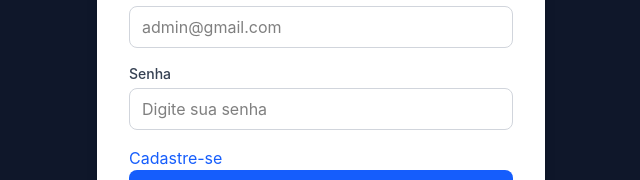
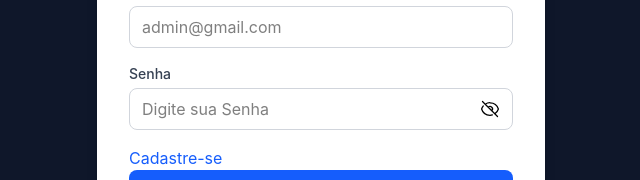
Before and after one commit to komura28/Pi-Front-End, a React (Vite) app: page /login in a window 1280 px wide. Shown: the part 362-542 px from the top of the page, without its empty margins (319-959 px from the left). Built offline with nearby package versions, Linux system fonts and the light colour scheme.

Commit message:
Adicionando Olho na Tela de Login

```diff
--- a/src/pages/auth/LoginPage.tsx
+++ b/src/pages/auth/LoginPage.tsx
@@ -18,6 +18,7 @@ export function LoginPage() {
         handleSubmit,
         formState: { errors, isSubmitting }
     } = useForm<LoginFormData>();
+    const [mostrarSenha, setMostrarSenha] = useState(false);
 
     async function handleLogin(data: LoginFormData) {
         try {
@@ -74,20 +75,35 @@ export function LoginPage() {
                         <label className="mb-1 block text-sm font-medium text-gray-700">
                             Senha
                         </label>
-                        <input
-                            type="password"
-                            className="w-full rounded-lg border border-gray-300 px-3 py-2 outline-none focus:border-blue-500"
-                            placeholder="Digite sua senha"
-                            {...register("senha", {
-                                required: "A senha é obrigatório",
-                            })}
-                        />
+                        <div className="gap-2 flex items-center w-full rounded-lg border border-gray-300 px-3 py-2 outline-none focus-within:border-blue-500 focus-within:ring-1">
+                            <input
+                                type={mostrarSenha ? "text" : "password"}
+                                className="w-full bg-transparent outline-none"
+                                placeholder="Digite sua Senha"
+                                {...register("senha", {
+                                    required: "Senha é obrigatório",
+                                })}
+                            />
+                            <button className="cursor-pointer"
+                                type="button"
+                                onClick={() => setMostrarSenha(!mostrarSenha)}>
+                                {mostrarSenha ? (
+                                    <svg xmlns="http://www.w3.org/2000/svg" fill="none" viewBox="0 0 24 24" strokeWidth={1.5} stroke="currentColor" className="w-5 h-5">
+                                        <path strokeLinecap="round" strokeLinejoin="round" d="M2.036 12.322a1.012 1.012 0 0 1 0-.639C3.423 7.51 7.36 4.5 12 4.5c4.638 0 8.573 3.007 9.963 7.178.07.207.07.431 0 .639C20.577 16.49 16.64 19.5 12 19.5c-4.638 0-8.573-3.007-9.963-7.178Z" />
+                                        <path strokeLinecap="round" strokeLinejoin="round" d="M15 12a3 3 0 1 1-6 0 3 3 0 0 1 6 0Z" />
+                                    </svg>
+                                ) : (
+                                    <svg xmlns="http://www.w3.org/2000/svg" fill="none" viewBox="0 0 24 24" strokeWidth={1.5} stroke="currentColor" className="w-5 h-5">
+                                        <path strokeLinecap="round" strokeLinejoin="round" d="M3.98 8.223A10.477 10.477 0 0 0 1.934 12C3.226 16.338 7.244 19.5 12 19.5c.993 0 1.953-.138 2.863-.395M6.228 6.228A10.451 10.451 0 0 1 12 4.5c4.756 0 8.773 3.162 10.065 7.498a10.522 10.522 0 0 1-4.293 5.774M6.228 6.228 3 3m3.228 3.228 3.65 3.65m7.894 7.894L21 21m-3.228-3.228-3.65-3.65m0 0a3 3 0 1 0-4.243-4.243m4.242 4.242L9.88 9.88" />
+                                    </svg>
+                                )}</button>
+                        </div>
 
-                        {/* {errors.senha && (
+                        {errors.senha && (
                             <p className="mt-1 text-sm text-red-600">
                                 {errors.senha.message}
                             </p>
-                        )} */}
+                        )}
                     </div>
 
                     {
--- a/src/pages/auth/RegisterPage.tsx
+++ b/src/pages/auth/RegisterPage.tsx
@@ -190,7 +190,7 @@ export function RegistroPage() {
                                     required: "Confirmação é obrigatório",
                                     validate: (senhaValida) => {
                                         if (senhaUser !== senhaValida) {
-                                            return "Senhas não coicidem"
+                                            return "Senhas não coincidem"
                                         }
                                     },
                                 })}
```
